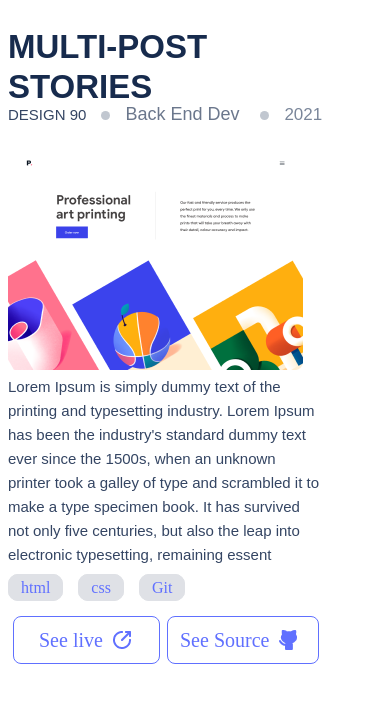
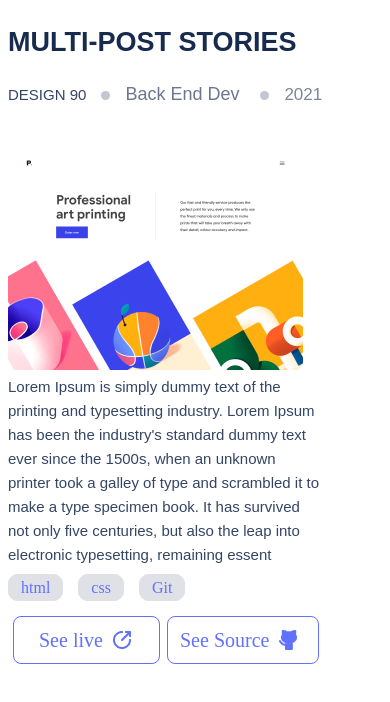
Before and after one commit to Piercel2022/MULTI-POST, a website: page index.html in a window 390 px wide. Drawn offline with Linux system fonts and the light colour scheme.

Commit message:
Style the mobile view

```diff
--- a/mobile.css
+++ b/mobile.css
@@ -8,12 +8,12 @@
 }
 
 .project_title {
-  width: 259px;
+  width: 299px;
   height: 36px;
   font-family: 'Poppins', sans-serif;
   font-style: normal;
   font-weight: 500;
-  font-size: 22px;
+  font-size: 18px;
   line-height: 40px;
   color: #172b4d;
 }
@@ -30,7 +30,7 @@
   align-items: baseline;
   justify-content: flex-start;
   position: absolute;
-  top: 90px;
+  top: 70px;
   list-style-type: none;
   gap: 15px;
   padding: 0;
```
